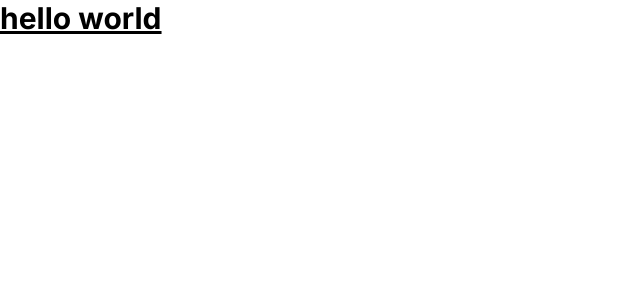
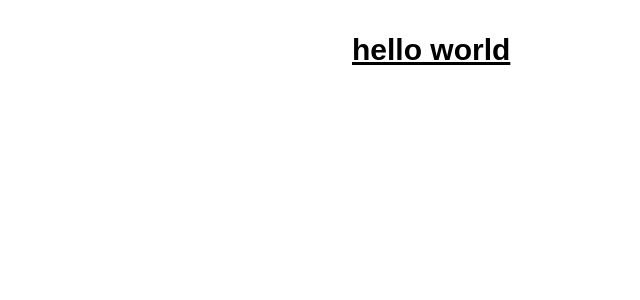
Before and after one commit to evan976/evanone.me, a Next.js app: page / in a window 1280 px wide. Shown: the top 300 px of the page, without its empty margins (0-640 px from the left). Built offline with nearby package versions, Linux system fonts and the light colour scheme; a web font is replaced by a local one.

Commit message:
Add local font

```diff
--- a/app/layout.tsx
+++ b/app/layout.tsx
@@ -1,13 +1,19 @@
 import type { Metadata } from 'next'
-import { Inter } from 'next/font/google'
+import localFont from 'next/font/local'
 import 'app/globals.css'
 
-const inter = Inter({ subsets: ['latin'] })
+const LXGWWenKaiScreenFont = localFont({
+  src: '../public/fonts/LXGWWenKaiScreen.ttf',
+  display: 'swap',
+  variable: '--font-lxgwwenkaiscreen',
+})
 
 export const metadata: Metadata = {
   title: 'Create Next App',
   description: 'Generated by create next app',
 }
+
+const cn = (...classes: string[]) => classes.filter(Boolean).join(' ')
 
 export default function RootLayout({
   children,
@@ -15,8 +21,18 @@ export default function RootLayout({
   children: React.ReactNode
 }>) {
   return (
-    <html lang="en">
-      <body className={inter.className}>{children}</body>
+    <html
+      lang="en"
+      className={cn(
+        'text-black bg-white dark:text-white dark:bg-black font-sans',
+        LXGWWenKaiScreenFont.variable,
+      )}
+    >
+      <body className="antialiased max-w-xl mx-4 mt-8 lg:mx-auto">
+        <main className="flex-auto min-w-0 mt-6 flex flex-col px-2 md:px-0">
+          {children}
+        </main>
+      </body>
     </html>
   )
 }
--- a/tailwind.config.ts
+++ b/tailwind.config.ts
@@ -1,11 +1,16 @@
 import type { Config } from 'tailwindcss'
+import { fontFamily } from 'tailwindcss/defaultTheme'
 
 const config = {
   content: [
     './app/**/*.{tsx,mdx}',
   ],
   theme: {
-    extend: {},
+    extend: {
+      fontFamily: {
+        sans: ['var(--font-lxgwwenkaiscreen)', ...fontFamily.sans],
+      },
+    },
   },
   plugins: [],
 } satisfies Config
```
Also changed, not shown: 1 other file (tests, documents, lock files or other folders).
